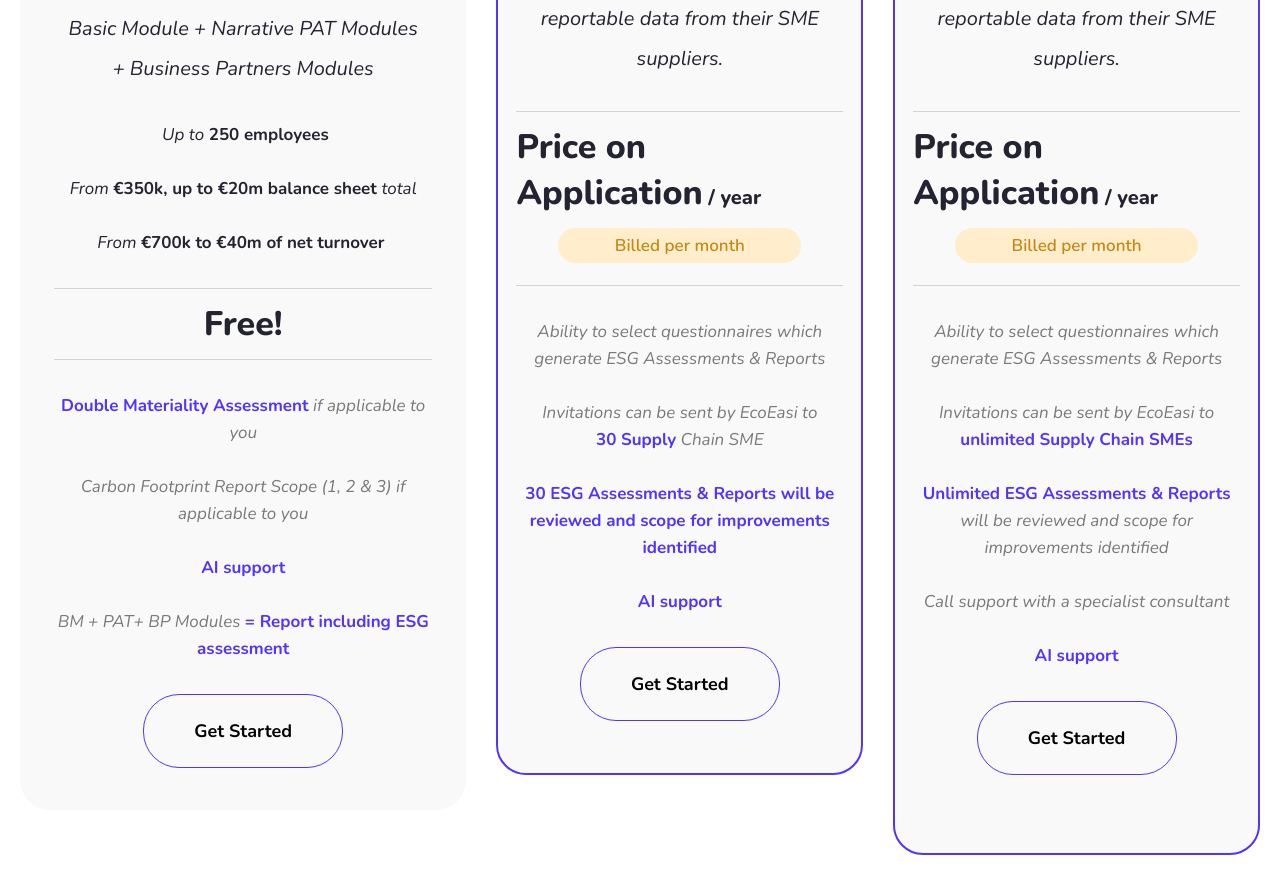
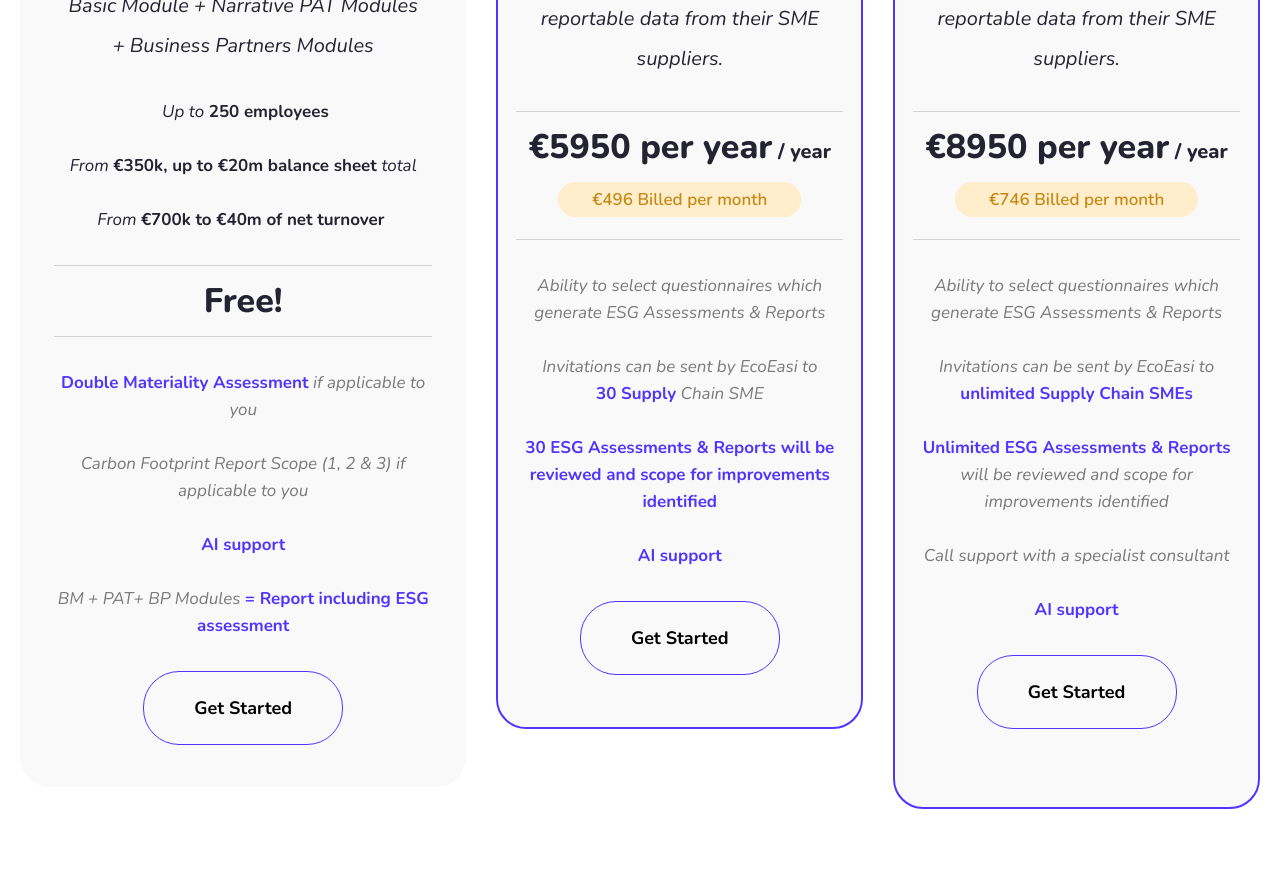
Before and after one commit to umeshdhanwal/latestecoeasi, a React (Vite) app: page / in a window 1280 px wide. Shown: the part 5520-6414 px from the top of the page. Built offline with nearby package versions, Linux system fonts and the light colour scheme.

Commit message:
change in pricing for buyers

```diff
--- a/src/components/ESGReportComponent/index.jsx
+++ b/src/components/ESGReportComponent/index.jsx
@@ -8,8 +8,8 @@ export default function ESGReportComponent({
     </>
   ),
   subheadingText = "For Mid-Sized buyers who want to obtain and analyse ESG reportable data from their SME suppliers.",
-  priceText = "Price on Application",
-  billingText = "Billed per month",
+  priceText = "€5950 per year",
+  billingText = "€496 Billed per month",
   descriptionText,
   buttonText = "Get Started",
   isPro = false,
@@ -21,8 +21,8 @@ export default function ESGReportComponent({
         Pro ESG Assessments <br />& Reports
       </>
     ),
-    priceText: "Price on Application",
-    billingText: "Billed per month",
+    priceText: "€8950 per year",
+    billingText: "€746 Billed per month",
   };
 
   const content = isPro ? proContent : { headingText, priceText, billingText };
```
